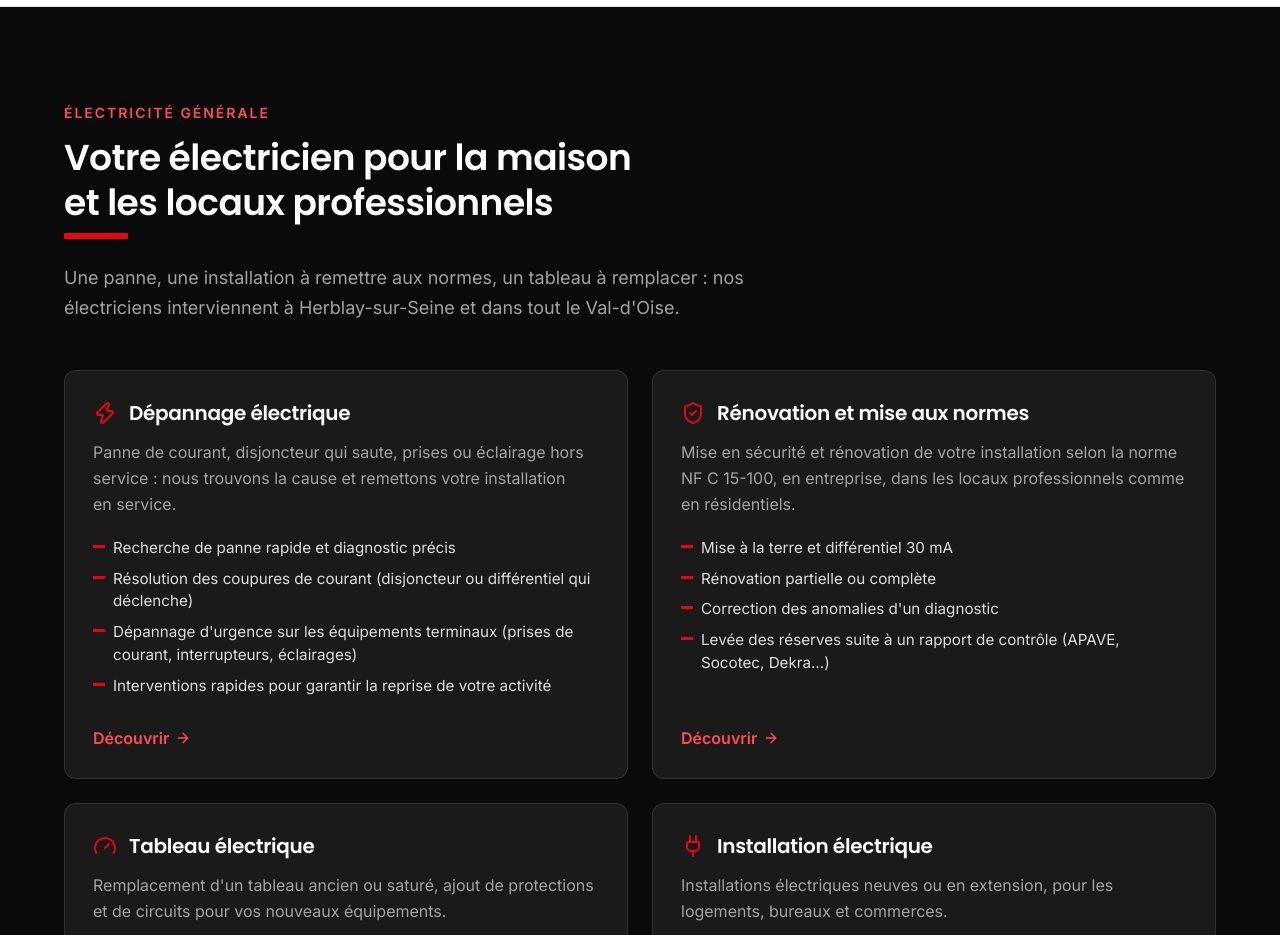
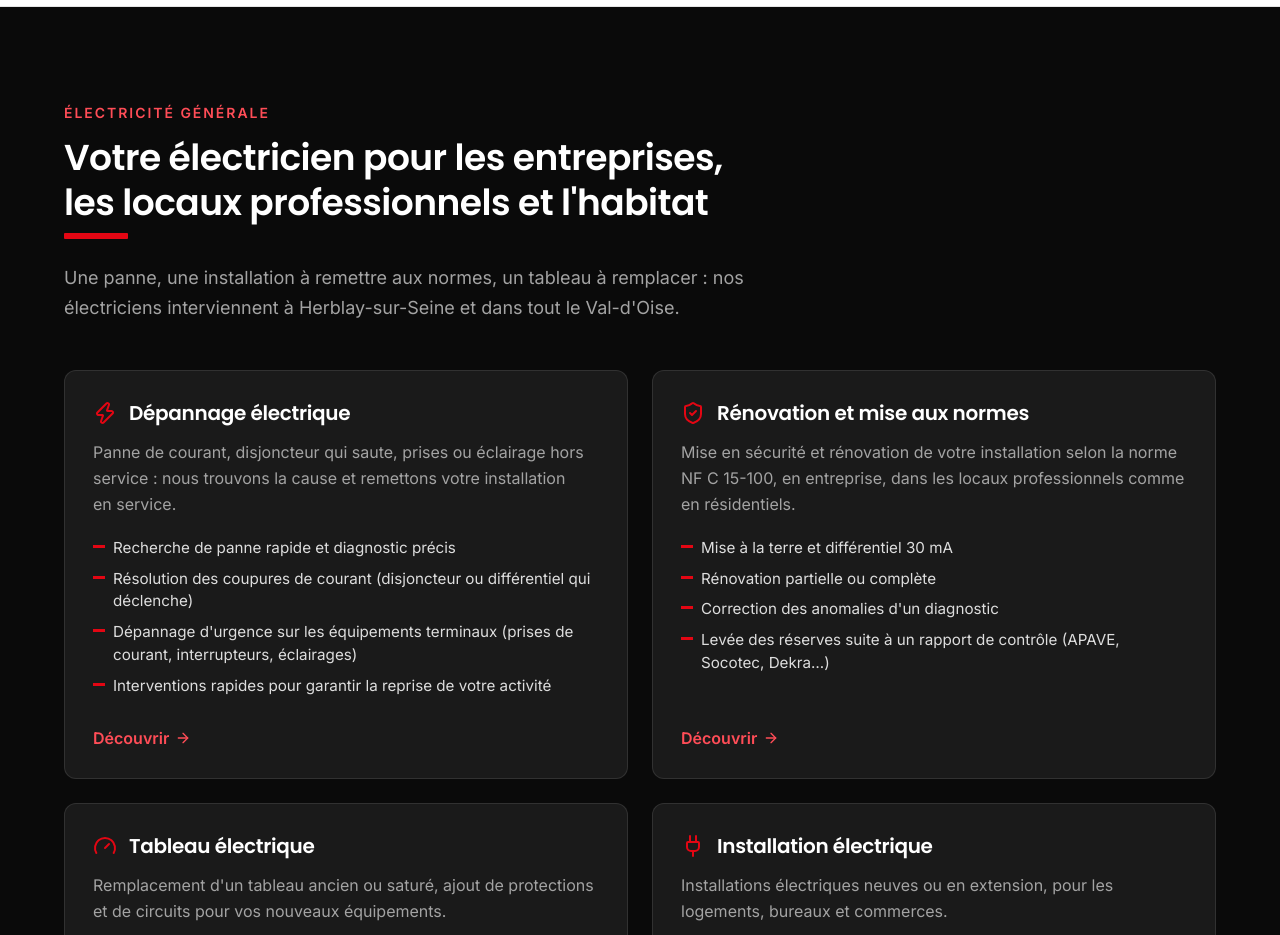
Before and after one commit to Jokast38/eleck.fr, a Next.js app: page / in a window 1280 px wide. Shown: the part 1120-2055 px from the top of the page. Built offline with nearby package versions, Linux system fonts and the light colour scheme; no server answers.

Commit message:
feat: Update heading text for improved clarity and inclusivity in HomeElectricity section

```diff
--- a/components/sections/HomeElectricity.tsx
+++ b/components/sections/HomeElectricity.tsx
@@ -61,7 +61,7 @@ export function HomeElectricity() {
       <SectionHeading
         id="electricite"
         eyebrow="Électricité générale"
-        title="Votre électricien pour la maison et les locaux professionnels"
+        title="Votre électricien pour les entreprises, les locaux professionnels et l'habitat"
         intro="Une panne, une installation à remettre aux normes, un tableau à remplacer : nos électriciens interviennent à Herblay-sur-Seine et dans tout le Val-d'Oise."
       />
       <ul className="mt-12 grid gap-6 md:grid-cols-2">
```
